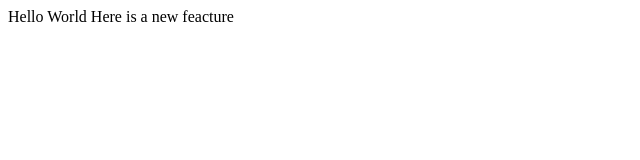
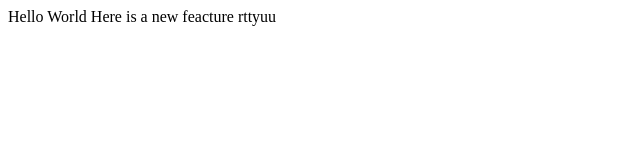
Before and after one commit to NichWayoe/lecture1, a plain HTML site: page index.html in a window 1280 px wide. Shown: the full height of the page, 0-640 px from the left. Drawn offline with Linux system fonts and the light colour scheme.

Commit message:
Added another line

```diff
--- a/index.html
+++ b/index.html
@@ -8,5 +8,6 @@
 <body>
     Hello World
     Here is a new feacture
+    rttyuu
 </body>
 </html>
```
